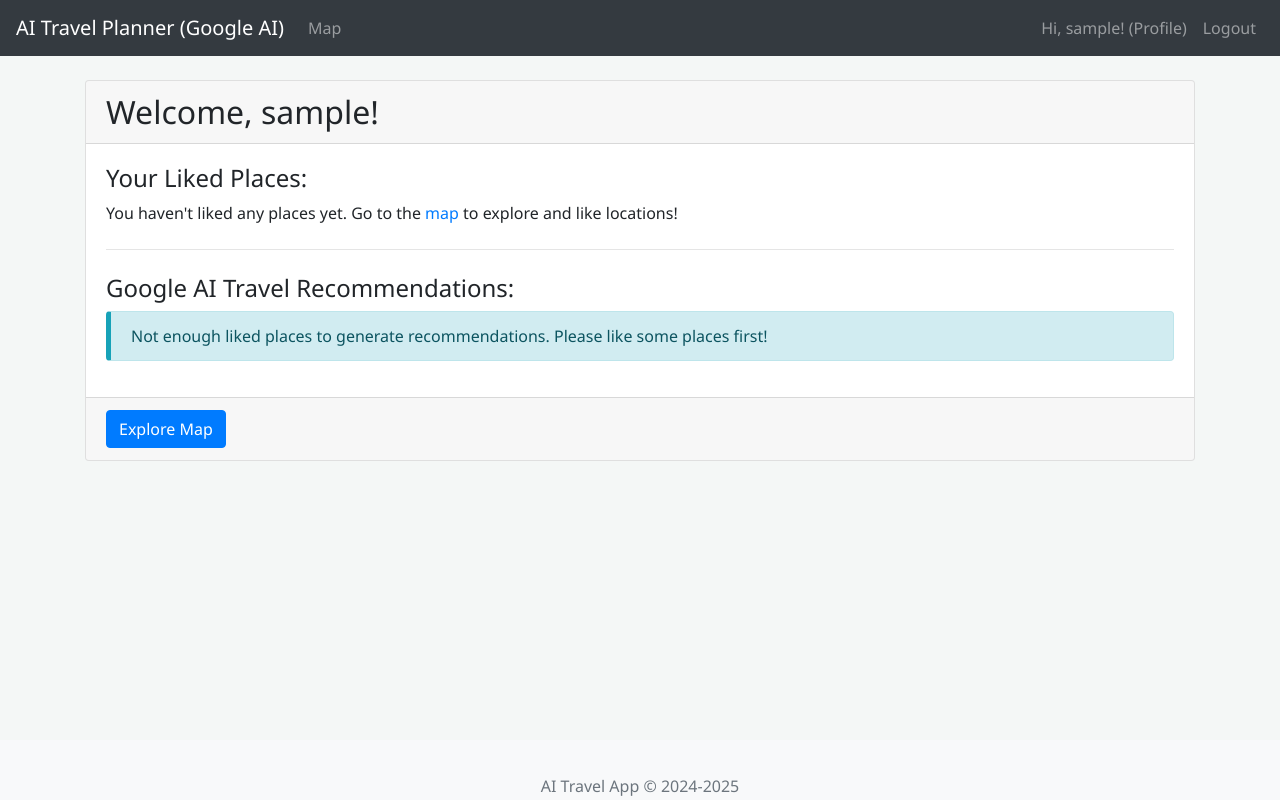
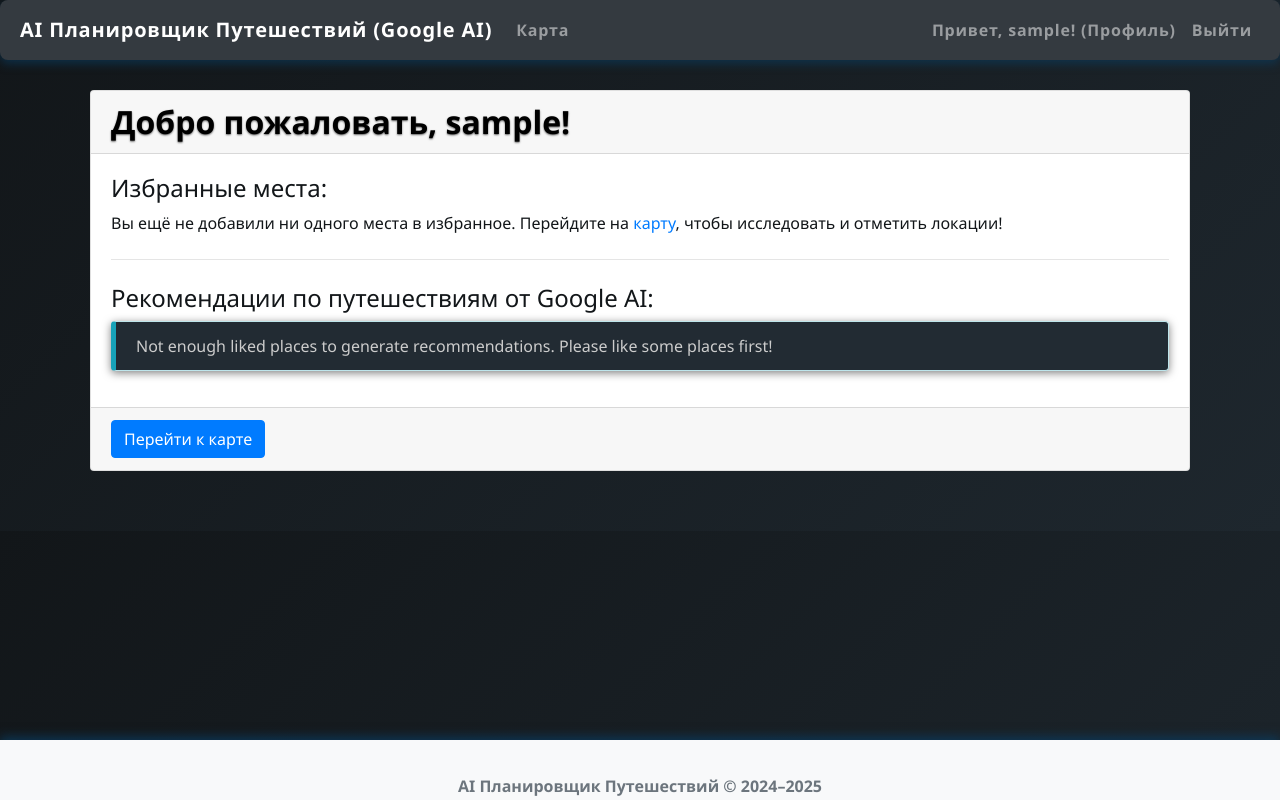
Before and after one commit to serega20112/aitravellingwebapp, a Flask app: page /profile/ in a window 1280 px wide. Run offline with Flask 3, Linux system fonts and the light colour scheme; the visitor is signed in with stand-in values (Sample User, id 1); data that the repository does not hold is empty; some libraries are stand-ins or nearby versions.

Commit message:
Обновил интерфейс(сделал тёмным, а также перевел на русский). Сделал чтобы AI отвечал на русском языке

```diff
--- a/aitravel_app/static/css/style.css
+++ b/aitravel_app/static/css/style.css
@@ -1,28 +1,122 @@
 body {
     font-family: 'Segoe UI', Tahoma, Geneva, Verdana, sans-serif;
-    padding-bottom: 60px; /* Height of the footer */
-    background-color: #f4f7f6;
+    padding-bottom: 60px;
+    background: linear-gradient(135deg, #121619, #1e272e);
+    color: #121619;
+    transition: background-color 0.3s ease;
 }
-.navbar { margin-bottom: 20px; }
-.container { max-width: 1140px; }
-.card-header h2, .card-header h4 { margin-bottom: 0; }
+
+.navbar {
+    margin-bottom: 30px;
+    background-color: #0a3d62;
+    box-shadow: 0 4px 10px rgba(10, 61, 98, 0.6);
+    border-radius: 8px;
+    padding: 10px 20px;
+    color: #f0f0f0;
+    font-weight: 600;
+    letter-spacing: 0.05em;
+    user-select: none;
+    transition: background-color 0.3s ease, box-shadow 0.3s ease;
+}
+.navbar:hover {
+    background-color: #0d4e8a;
+    box-shadow: 0 6px 15px rgba(13, 78, 138, 0.8);
+}
+
+.container {
+    max-width: 1140px;
+    margin: 0 auto;
+    padding: 0 20px;
+    transition: padding 0.3s ease;
+}
+
+.card-header h2, .card-header h4 {
+    margin-bottom: 0;
+    font-weight: 700;
+    color: black;
+    text-shadow: 0 1px 2px rgba(0, 0, 0, 0.6);
+    transition: color 0.3s ease, text-shadow 0.3s ease;
+}
+.card-header h2:hover, .card-header h4:hover {
+    color: #fff;
+    text-shadow: 0 0 8px rgba(255, 255, 255, 0.6);
+}
+
 .footer {
     position: fixed;
     bottom: 0;
     width: 100%;
     height: 60px;
     line-height: 60px;
-    background-color: #f5f5f5;
+    background: #0a3d62;
+    color: #121619;
+    font-weight: 600;
+    text-align: center;
+    box-shadow: 0 -3px 10px rgba(10, 61, 98, 0.8);
+    user-select: none;
+    transition: background-color 0.3s ease, box-shadow 0.3s ease;
 }
-.alert { border-left-width: 5px; }
-.alert-success { border-left-color: #28a745; }
-.alert-danger { border-left-color: #dc3545; }
-.alert-warning { border-left-color: #ffc107; }
-.alert-info { border-left-color: #17a2b8; }
+.footer:hover {
+    background-color: #0d4e8a;
+    box-shadow: 0 -5px 15px rgba(13, 78, 138, 0.9);
+}
+
+.alert {
+    border-left-width: 5px;
+    box-shadow: 0 2px 8px rgba(0,0,0,0.5);
+    background: #222b33;
+    color: #ccc;
+    transition: background-color 0.3s ease, box-shadow 0.3s ease, color 0.3s ease;
+}
+.alert:hover {
+    background-color: #2c3743;
+    box-shadow: 0 4px 12px rgba(0,0,0,0.7);
+    color: #fff;
+}
+
+.alert-success {
+    border-left-color: #28a745;
+}
+
+.alert-danger {
+    border-left-color: #dc3545;
+}
+
+.alert-warning {
+    border-left-color: #ffc107;
+    color: #f7f1a5;
+}
+
+.alert-info {
+    border-left-color: #17a2b8;
+}
+
 .leaflet-popup-content-wrapper {
-    background: #fff;
-    box-shadow: 0 3px 14px rgba(0,0,0,0.4);
+    background: #1f2a33;
+    box-shadow: 0 3px 14px rgba(0, 0, 0, 0.8);
     border-radius: 5px;
+    color: #ddd;
+    transition: background-color 0.3s ease, box-shadow 0.3s ease;
 }
-.leaflet-popup-content { margin: 13px 19px; font-size: 1.1em; line-height: 1.4; }
-.leaflet-popup-tip { background: #fff; }
+.leaflet-popup-content-wrapper:hover {
+    background-color: #273843;
+    box-shadow: 0 5px 20px rgba(0, 0, 0, 0.9);
+}
+
+.leaflet-popup-content {
+    margin: 13px 19px;
+    font-size: 1.1em;
+    line-height: 1.4;
+    transition: color 0.3s ease;
+}
+.leaflet-popup-content:hover {
+    color: #fff;
+}
+
+.leaflet-popup-tip {
+    background: #1f2a33;
+    transition: background-color 0.3s ease;
+}
+.leaflet-popup-tip:hover {
+    background-color: #273843;
+}
--- a/aitravel_app/templates/base.html
+++ b/aitravel_app/templates/base.html
@@ -1,39 +1,40 @@
 <!DOCTYPE html>
-<html lang="en">
+<html lang="ru">
 <head>
     <meta charset="UTF-8">
     <meta name="viewport" content="width=device-width, initial-scale=1.0">
-    <title>{% block title %}AI Travel App{% endblock %}</title>
+    <title>{% block title %}AI Карта Путешествий{% endblock %}</title>
     <link rel="stylesheet" href="https://stackpath.bootstrapcdn.com/bootstrap/4.5.2/css/bootstrap.min.css">
     <link rel="stylesheet" href="{{ url_for('static', filename='css/style.css') }}">
     {% block head_extra %}{% endblock %}
 </head>
 <body>
     <nav class="navbar navbar-expand-lg navbar-dark bg-dark">
-        <a class="navbar-brand" href="{{ url_for('map.index') }}">AI Travel Planner (Google AI)</a>
-        <button class="navbar-toggler" type="button" data-toggle="collapse" data-target="#navbarNav" aria-controls="navbarNav" aria-expanded="false" aria-label="Toggle navigation">
+        <a class="navbar-brand" href="{{ url_for('map.index') }}">AI Планировщик Путешествий (Google AI)</a>
+        <button class="navbar-toggler" type="button" data-toggle="collapse" data-target="#navbarNav"
+                aria-controls="navbarNav" aria-expanded="false" aria-label="Переключить навигацию">
             <span class="navbar-toggler-icon"></span>
         </button>
         <div class="collapse navbar-collapse" id="navbarNav">
             <ul class="navbar-nav mr-auto">
                  <li class="nav-item">
-                    <a class="nav-link" href="{{ url_for('map.index') }}">Map</a>
+                    <a class="nav-link" href="{{ url_for('map.index') }}">Карта</a>
                 </li>
             </ul>
             <ul class="navbar-nav ml-auto">
                 {% if current_user.is_authenticated %}
                     <li class="nav-item">
-                        <a class="nav-link" href="{{ url_for('profile.user_profile') }}">Hi, {{ current_user.username }}! (Profile)</a>
+                        <a class="nav-link" href="{{ url_for('profile.user_profile') }}">Привет, {{ current_user.username }}! (Профиль)</a>
                     </li>
                     <li class="nav-item">
-                        <a class="nav-link" href="{{ url_for('auth.logout') }}">Logout</a>
+                        <a class="nav-link" href="{{ url_for('auth.logout') }}">Выйти</a>
                     </li>
                 {% else %}
                     <li class="nav-item">
-                        <a class="nav-link" href="{{ url_for('auth.login') }}">Login</a>
+                        <a class="nav-link" href="{{ url_for('auth.login') }}">Войти</a>
                     </li>
                     <li class="nav-item">
-                        <a class="nav-link" href="{{ url_for('auth.register') }}">Register</a>
+                        <a class="nav-link" href="{{ url_for('auth.register') }}">Регистрация</a>
                     </li>
                 {% endif %}
             </ul>
@@ -46,8 +47,8 @@
                 {% for category, message in messages %}
                     <div class="alert alert-{{ category }} alert-dismissible fade show" role="alert">
                         {{ message }}
-                        <button type="button" class="close" data-dismiss="alert" aria-label="Close">
-                            <span aria-hidden="true">×</span>
+                        <button type="button" class="close" data-dismiss="alert" aria-label="Закрыть">
+                            <span aria-hidden="true">&times;</span>
                         </button>
                     </div>
                 {% endfor %}
@@ -58,7 +59,7 @@
 
     <footer class="footer mt-auto py-3 bg-light text-center">
         <div class="container">
-            <span class="text-muted">AI Travel App © 2024-2025</span>
+            <span class="text-muted">AI Планировщик Путешествий © 2024–2025</span>
         </div>
     </footer>
 
--- a/aitravel_app/templates/profile.html
+++ b/aitravel_app/templates/profile.html
@@ -1,48 +1,48 @@
 {% extends "base.html" %}
-{% block title %}My Profile - {{ current_user.username }}{% endblock %}
+{% block title %}Мой Профиль — {{ current_user.username }}{% endblock %}
 
 {% block content %}
 <div class="card">
     <div class="card-header">
-        <h2>Welcome, {{ current_user.username }}!</h2>
+        <h2>Добро пожаловать, {{ current_user.username }}!</h2>
     </div>
     <div class="card-body">
         <div class="mb-4">
-            <h4>Your Liked Places:</h4>
+            <h4>Избранные места:</h4>
             {% if liked_places %}
                 <ul class="list-group">
                     {% for place in liked_places %}
                         <li class="list-group-item d-flex justify-content-between align-items-center">
-                            <span>{{ place.city_name }} <small class="text-muted">(Lat: {{ "%.4f"|format(place.latitude) }}, Lon: {{ "%.4f"|format(place.longitude) }})</small></span>
+                            <span>{{ place.city_name }} <small class="text-muted">(Шир: {{ "%.4f"|format(place.latitude) }}, Долг: {{ "%.4f"|format(place.longitude) }})</small></span>
                         </li>
                     {% endfor %}
                 </ul>
             {% else %}
-                <p>You haven't liked any places yet. Go to the <a href="{{ url_for('map.index') }}">map</a> to explore and like locations!</p>
+                <p>Вы ещё не добавили ни одного места в избранное. Перейдите на <a href="{{ url_for('map.index') }}">карту</a>, чтобы исследовать и отметить локации!</p>
             {% endif %}
         </div>
 
         <hr>
 
         <div class="mt-4">
-            <h4>Google AI Travel Recommendations:</h4>
+            <h4>Рекомендации по путешествиям от Google AI:</h4>
             {% if recommendation %}
                  {% if "AI service is not configured" in recommendation or "Could not generate recommendations" in recommendation or "Not enough liked places" in recommendation or "Content generation was blocked" in recommendation %}
                     <div class="alert alert-info">{{ recommendation }}</div>
                  {% else %}
                     <div class="card bg-light">
                         <div class="card-body">
-                            <p class="card-text" style="white-space: pre-wrap;">{{ recommendation }}</p> {# white-space: pre-wrap для сохранения форматирования ответа AI #}
+                            <p class="card-text" style="white-space: pre-wrap;">{{ recommendation }}</p>
                         </div>
                     </div>
                  {% endif %}
             {% else %}
-                <p>Like some places first to get personalized travel recommendations from Google AI!</p>
+                <p>Сначала добавьте несколько мест в избранное, чтобы получить персональные рекомендации от Google AI!</p>
             {% endif %}
         </div>
     </div>
     <div class="card-footer">
-        <a href="{{ url_for('map.index') }}" class="btn btn-primary">Explore Map</a>
+        <a href="{{ url_for('map.index') }}" class="btn btn-primary">Перейти к карте</a>
     </div>
 </div>
 {% endblock %}
```
Also changed, not shown: aitravel_app/ai/services.py (+3 -4 lines), aitravel_app/templates/index.html (+27 -28 lines), aitravel_app/templates/login.html (+7 -7 lines), aitravel_app/templates/register.html (+6 -6 lines).
